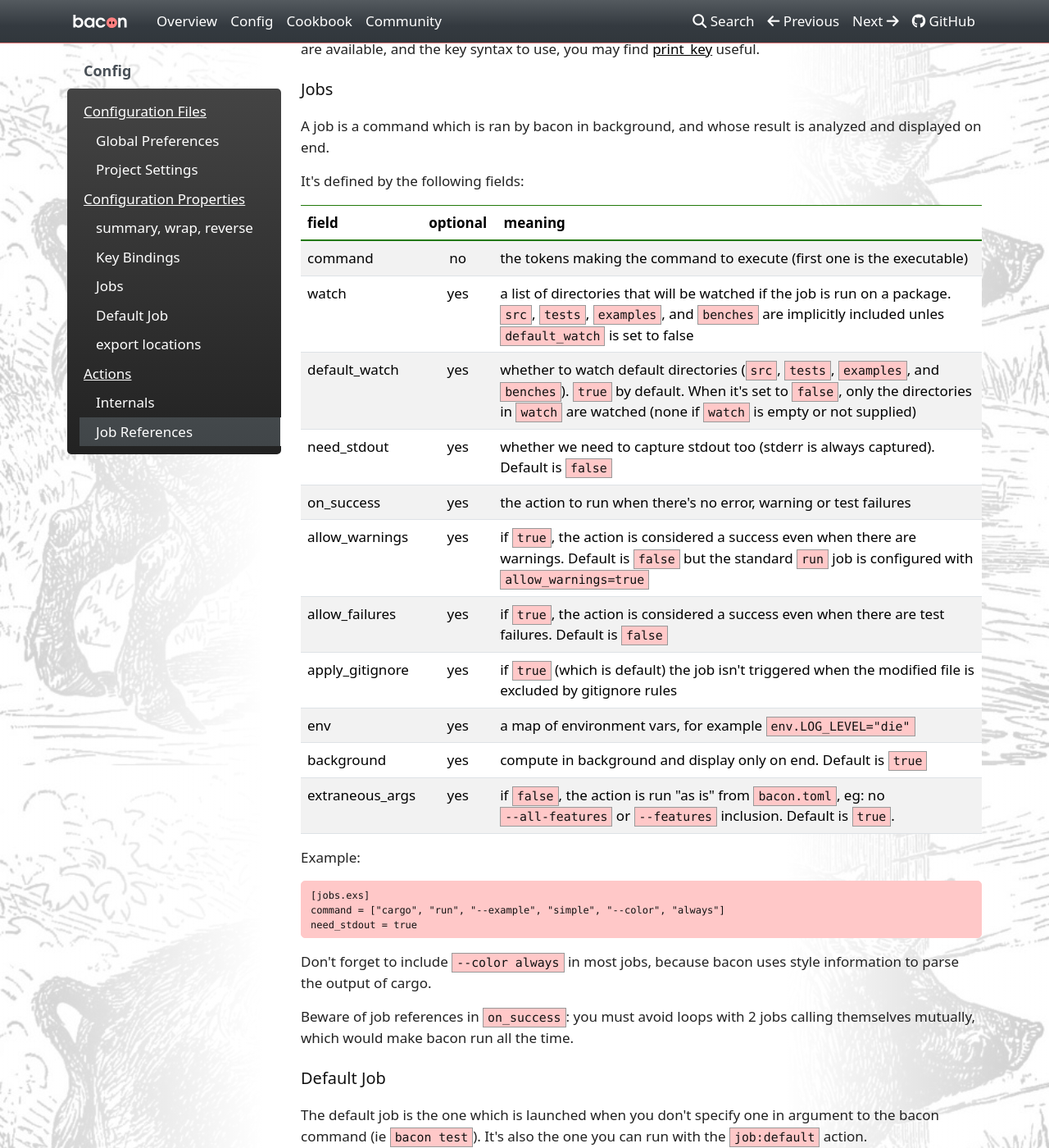
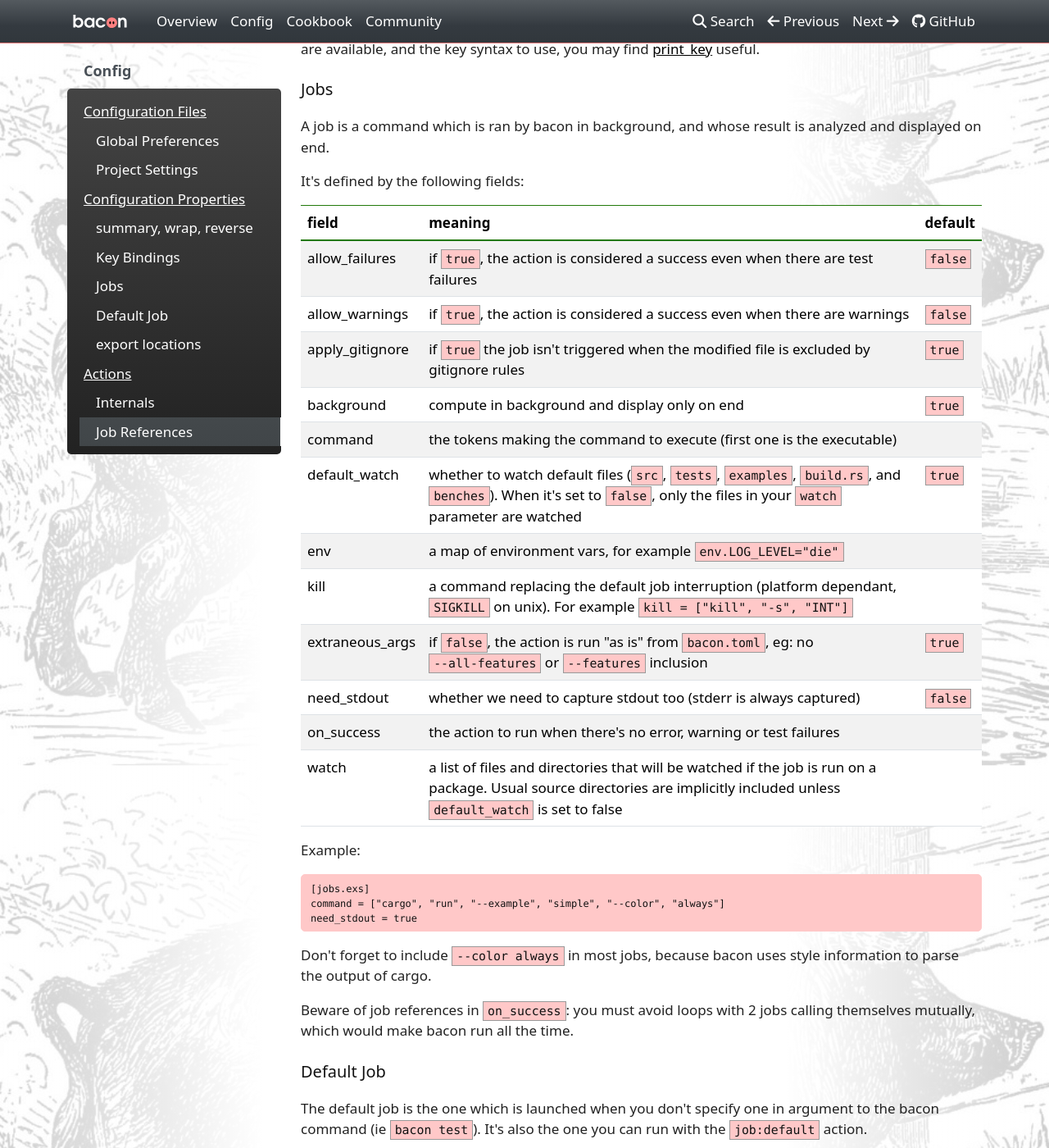
Before and after one commit to Canop/bacon, an MkDocs documentation site: the page built from website/docs/config.md, in a window 1280 px wide and 1400 px high, scrolled down 1913 px. Shown: the whole window at 82% size. Built offline with MkDocs 1.6.1, drawn with Linux system fonts in a browser that asks for light colours; nearby versions of some CDN libraries; a style sheet for code colours, icons or effects is not loaded.

Commit message:
web: 'kill' parameter, cleaner code

```diff
--- a/website/docs/config.md
+++ b/website/docs/config.md
@@ -91,19 +91,20 @@ A job is a command which is ran by bacon in background, and whose result is anal
 
 It's defined by the following fields:
 
-field | optional | meaning
-:-|:-:|:-
-command | no | the tokens making the command to execute (first one is the executable)
-watch | yes | a list of directories that will be watched if the job is run on a package. `src`, `tests`, `examples`, and `benches` are implicitly included unles `default_watch` is set to false
-default_watch | yes | whether to watch default directories (`src`, `tests`, `examples`, and `benches`). `true` by default. When it's set to `false`, only the directories in `watch` are watched (none if `watch` is empty or not supplied)
-need_stdout | yes |whether we need to capture stdout too (stderr is always captured). Default is `false`
-on_success | yes | the action to run when there's no error, warning or test failures
-allow_warnings | yes | if `true`, the action is considered a success even when there are warnings. Default is `false` but the standard `run` job is configured with `allow_warnings=true`
-allow_failures | yes | if `true`, the action is considered a success even when there are test failures. Default is `false`
-apply_gitignore | yes | if `true` (which is default) the job isn't triggered when the modified file is excluded by gitignore rules
-env | yes | a map of environment vars, for example `env.LOG_LEVEL="die"`
-background | yes | compute in background and display only on end. Default is `true`
-extraneous_args | yes | if `false`, the action is run "as is" from `bacon.toml`, eg: no `--all-features` or `--features` inclusion. Default is `true`.
+field | meaning | default
+:-|:-|:-
+allow_failures | if `true`, the action is considered a success even when there are test failures | `false`
+allow_warnings | if `true`, the action is considered a success even when there are warnings | `false`
+apply_gitignore | if `true` the job isn't triggered when the modified file is excluded by gitignore rules | `true`
+background | compute in background and display only on end | `true`
+command | the tokens making the command to execute (first one is the executable) |
+default_watch | whether to watch default files (`src`, `tests`, `examples`, `build.rs`, and `benches`). When it's set to `false`, only the files in your `watch` parameter are watched | `true`
+env | a map of environment vars, for example `env.LOG_LEVEL="die"` |
+kill | a command replacing the default job interruption (platform dependant, `SIGKILL` on unix). For example `kill = ["kill", "-s", "INT"]` |
+extraneous_args | if `false`, the action is run "as is" from `bacon.toml`, eg: no `--all-features` or `--features` inclusion | `true`
+need_stdout |whether we need to capture stdout too (stderr is always captured) | `false`
+on_success | the action to run when there's no error, warning or test failures |
+watch | a list of files and directories that will be watched if the job is run on a package. Usual source directories are implicitly included unless `default_watch` is set to false |
 
 Example:
 
```
Also changed, not shown: website/docs/cookbook.md (+15 -1 lines), 3 other files.
